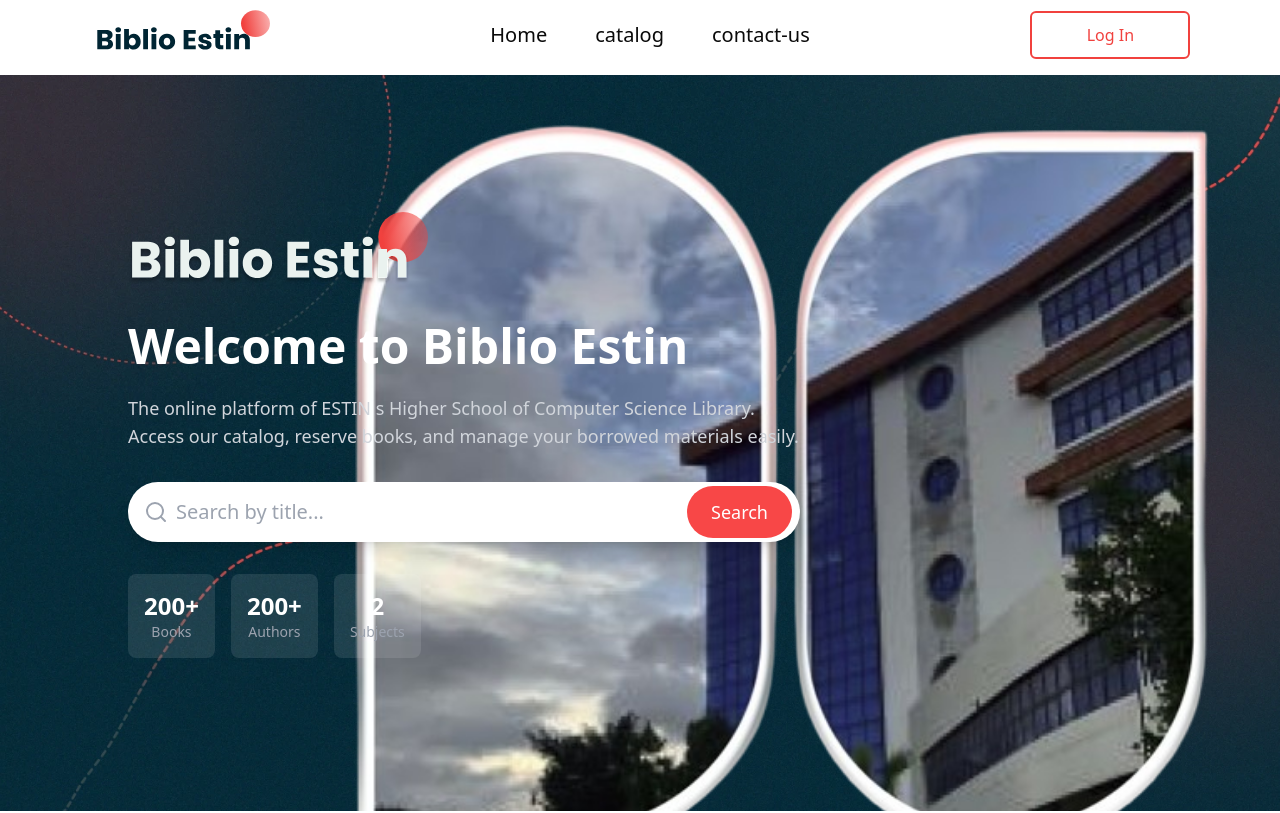
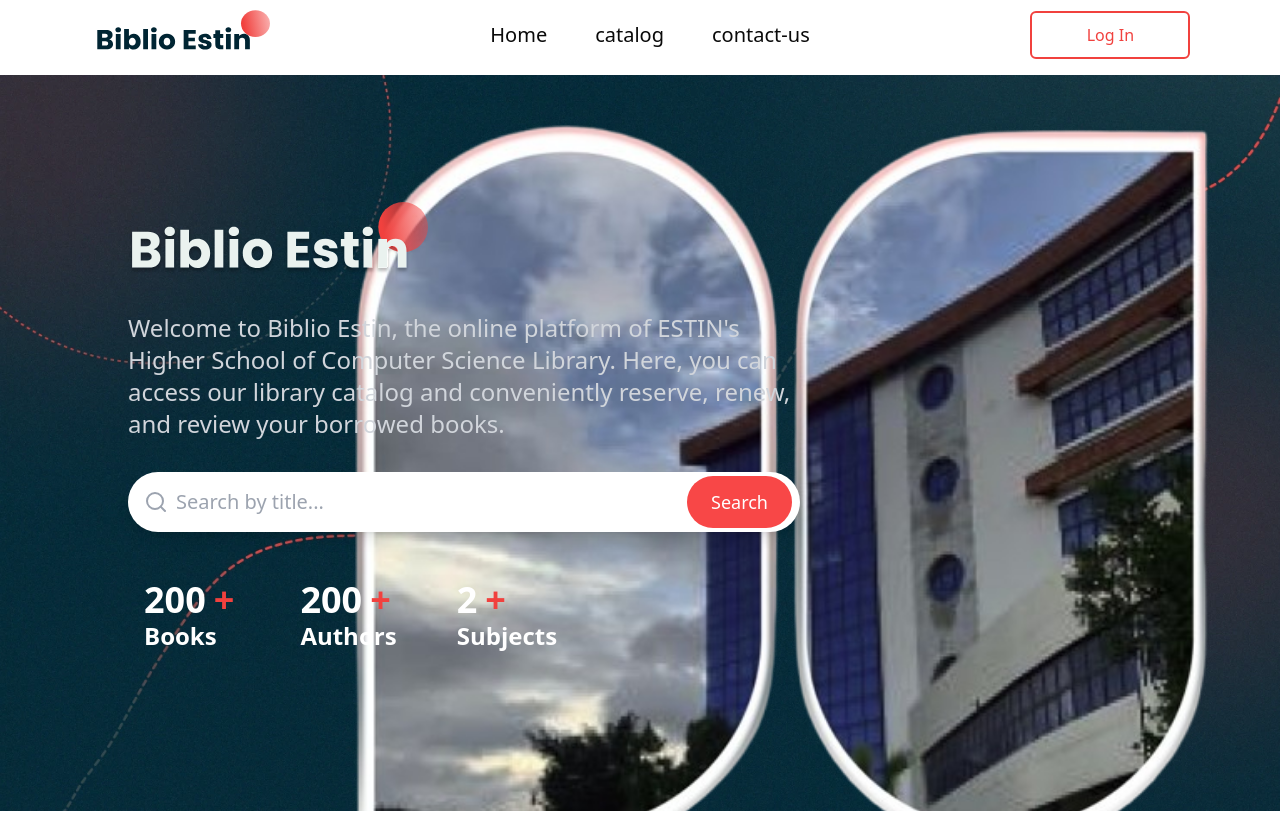
Before and after one commit to Kadacheahmedrami/EstinBib, a Next.js app: page / in a window 1280 px wide. Shown: the top 813 px of the page. Built offline with nearby package versions, Linux system fonts and the light colour scheme; no server answers; the database is empty; what tailwind-clip-path would draw is missing.

Commit message:
fixning filter and search + the landing page

```diff
--- a/app/page.tsx
+++ b/app/page.tsx
@@ -9,7 +9,7 @@
 
   return (
     <>
-    <main>
+    <main className="">
       <HeroLanding />
 
       <h2 className="ml-[4%] my-4 text-[50px] font-bold text-[#F1413E]">
--- a/components/Filter.tsx
+++ b/components/Filter.tsx
@@ -89,7 +89,7 @@
 
       {/* Sidebar */}
       <div
-        className={`w-full sm:w-[300px] bg-[#F8F8F8] p-6 rounded-r-[15px] shadow-[0_8px_30px_rgb(0,0,0,0.12)] border border-gray-100 overflow-y-auto custom-scrollbar transition-transform duration-300 ${
+        className={`w-full z-[20] sm:w-[300px] bg-[#F8F8F8] p-6 rounded-r-[15px] shadow-[0_8px_30px_rgb(0,0,0,0.12)] border border-gray-100 overflow-y-auto custom-scrollbar transition-transform duration-300 ${
           isMobile
             ? isMobileOpen
               ? "fixed inset-y-0 left-0 z-50 transform translate-x-0"
--- a/components/FilterETSearch.tsx
+++ b/components/FilterETSearch.tsx
@@ -60,7 +60,7 @@
         />
       </div>
 
-      <div className="flex flex-col md:flex-row w-full mt-10">
+      <div className="flex flex-col mt-[100px] md:flex-row w-full">
         <div className="lg:w-1/4">
           <BookFilter
             isMobileOpen={isFilterOpen}
@@ -69,7 +69,6 @@
             onFilterChange={handleFilterChange}
           />
         </div>
-
         <div className="w-full lg:w-3/4">
           <div className="grid grid-cols-1 sm:grid-cols-2 lg:grid-cols-3 gap-8 p-4">
             {filteredBooks.map((book, index) => (
--- a/components/HeroLanding.tsx
+++ b/components/HeroLanding.tsx
@@ -4,8 +4,8 @@
 
 const HeroLanding: React.FC = () => {
   const stats = [
-    { value: '200+', label: 'Books' },
-    { value: '200+', label: 'Authors' },
+    { value: '200', label: 'Books' },
+    { value: '200', label: 'Authors' },
     { value: '2', label: 'Subjects' }
   ];
 
@@ -16,21 +16,23 @@
       <div className="relative z-10 max-w-2xl flex flex-col justify-center h-[90vh] w-full items-center text-left">
         <div className='flex flex-col items-start'>
           <Image src="/svg/landingLogo.svg" alt="Logo" width={300} height={250} className="mb-6" />
-          <h1 className="text-4xl md:text-5xl font-bold text-white mb-6">Welcome to Biblio Estin</h1>
-          <p className="text-lg text-gray-300 mb-8">
-            The online platform of ESTIN s Higher School of Computer Science Library.
-            Access our catalog, reserve books, and manage your borrowed materials easily.
+
+          <p className="md:text-xl lg:text-2xl text-gray-300 mb-8">
+          Welcome to Biblio Estin, the online platform of ESTIN's Higher School of Computer Science Library. Here, you can access our library catalog and conveniently reserve, renew, and review your borrowed books.
           </p>
 
           {/* Search Bar */}
           <LandingPageSearch />
 
           {/* Stats */}
-          <div className="grid grid-cols-3 gap-4 max-w-sm">
+          <div className="grid grid-cols-3 gap-6 ">
             {stats.map((stat, index) => (
-              <div key={index} className="p-4 bg-white/10 rounded-lg text-center">
-                <div className="text-2xl font-bold text-white">{stat.value}</div>
-                <div className="text-gray-400 text-sm">{stat.label}</div>
+              <div key={index} className="p-4 flex flex-col justify-start items-start rounded-lg text-center">
+                <div className="text-4xl font-bold text-white">
+                  {stat.value}
+                  <span className="mx-2 text-[#F1413E]">+</span>
+                </div>
+                <div className="text-white  font-bold text-2xl ">{stat.label}</div>
               </div>
             ))}
           </div>
@@ -40,11 +42,7 @@
       {/* Right Side Image */}
       <Image src="/jpg/library.png" alt="Library Illustration" width={900} height={900} className="absolute right-0 top-0 hidden lg:block my-8 mx-12 h-auto" />
     </div>
-
-
-
     </>
-
   );
 };
 
--- a/components/RelatedBooks.tsx
+++ b/components/RelatedBooks.tsx
@@ -91,7 +91,7 @@
       {showLeftButton && (
         <button
           onClick={() => scroll("left")}
-          className="absolute left-4 top-1/2 transform -translate-y-1/2 z-10 transition-transform duration-300 hover:scale-110 focus:outline-none focus:ring-2 focus:ring-[#F1413E]"
+          className="absolute left-4 top-1/2 transform -translate-y-1/2 z-10 transition-transform duration-300 hover:scale-110 "
           aria-label="Scroll left"
         >
           <ChevronLeftCircle size={48} color="#F1413E" strokeWidth={1.5} />
@@ -118,7 +118,7 @@
       {showRightButton && (
         <button
           onClick={() => scroll("right")}
-          className="absolute right-4 top-1/2 transform -translate-y-1/2 z-10 transition-transform duration-300 hover:scale-110 focus:outline-none focus:ring-2 focus:ring-[#F1413E]"
+          className="absolute right-4 top-1/2 transform -translate-y-1/2 z-10 transition-transform duration-300 hover:scale-110 "
           aria-label="Scroll right"
         >
           <ChevronRightCircle size={48} color="#F1413E" strokeWidth={1.5} />
--- a/components/searchBar.tsx
+++ b/components/searchBar.tsx
@@ -191,7 +191,7 @@
               </div>
             </div>
           </div>
-          <div className="block md:hidden">
+          <div className="block lg:hidden">
             <button
               className={`flex border-solid bg-white border-[#F1413E] border-[2px] p-3 rounded-full mr-4 transition-all duration-300 ${
                 isFilterOpen ? 'bg-opacity-80' : ''
```
